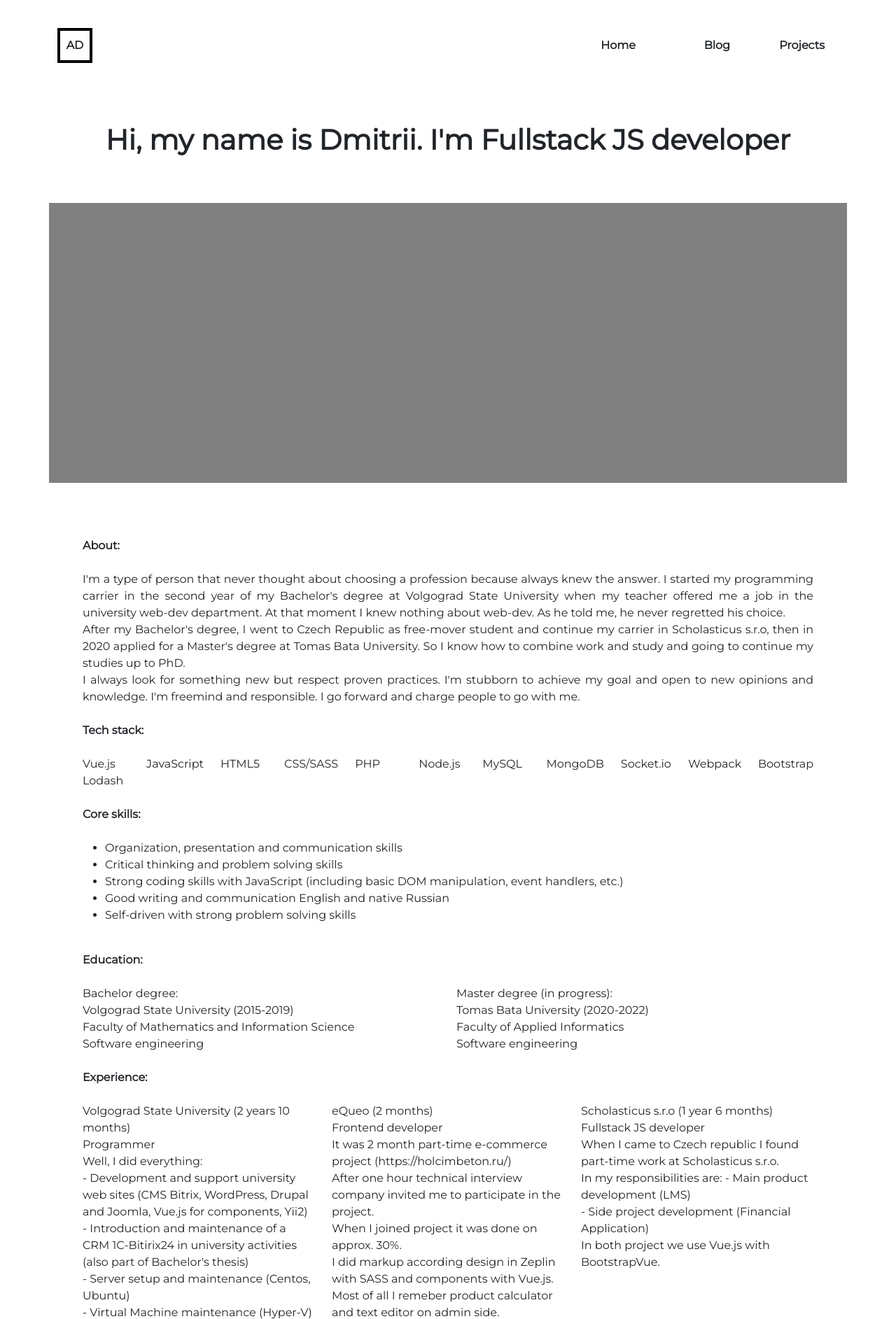
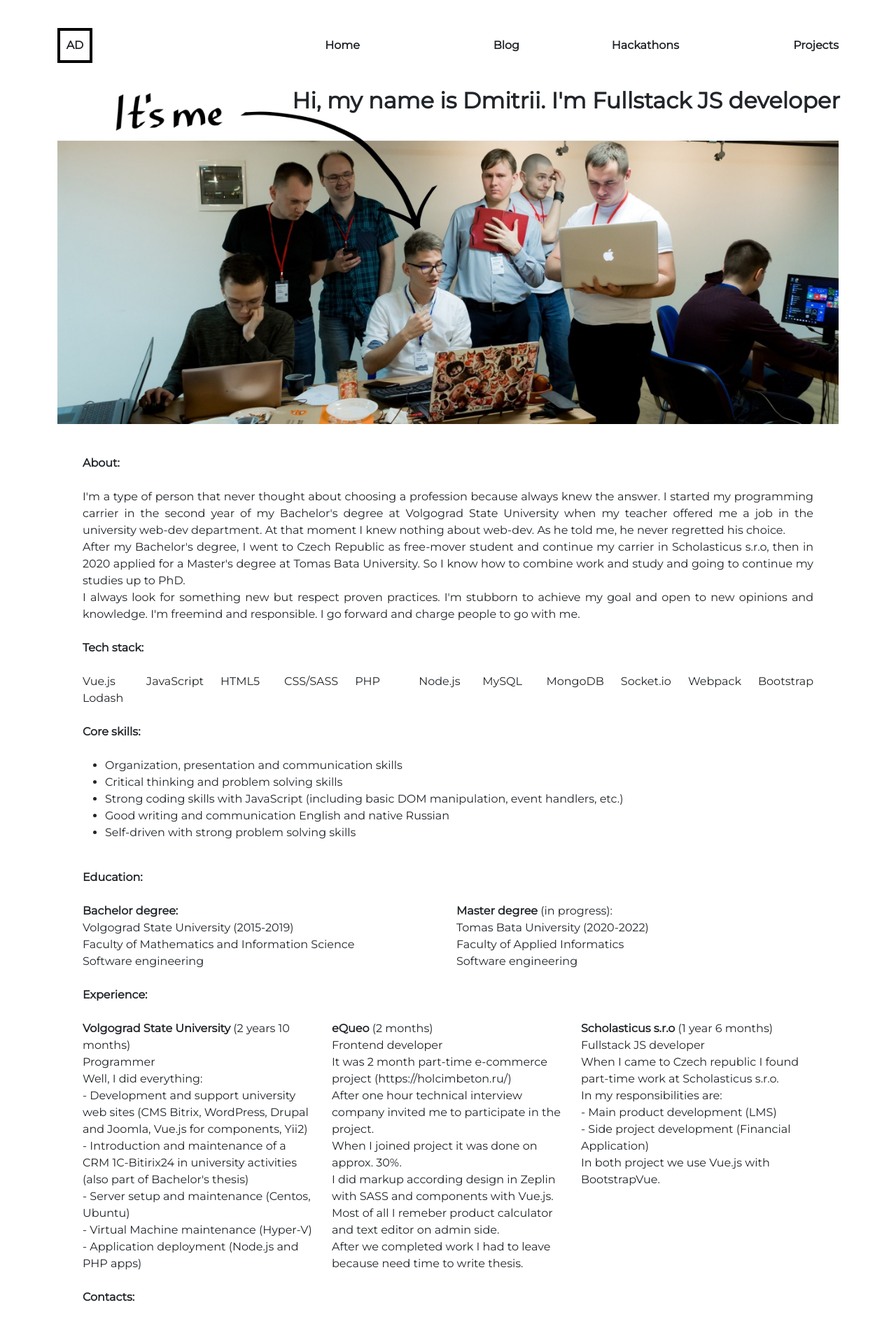
Before and after one commit to pershmaj/averin.web.app, a plain HTML site: page public/index.html in a window 1280 px wide. Shown: the top 1885 px of the page at 70% size. Drawn offline with nearby package versions, Linux system fonts and the light colour scheme; some packages are replaced by stand-ins of ours.

Commit message:
updated photo and markup

```diff
--- a/public/index.html
+++ b/public/index.html
@@ -33,9 +33,10 @@
                             <span class="logo-text">AD</span>
                         </div>
                     </div>
-                    <div class="col-1 header-link">Home</div>
-                    <div class="col-1 header-link">Blog</div>
-                    <div class="col-1 header-link">Projects</div>
+                    <div class="col header-link">Home</div>
+                    <div class="col header-link">Blog</div>
+                    <div class="col header-link">Hackathons</div>
+                    <div class="col header-link">Projects</div>
                 </div>
             </div>
           </div>
@@ -44,9 +45,14 @@
               Hi, my name is Dmitrii. I'm Fullstack JS developer
           </div>
 
-          <div class="container picture"></div>
+          <div class="container picture d-none d-lg-block">
+            <img src="/images/itsmev5.jpg" alt="it's me" class="img-fluid">
+          </div>
+          <div class="container picture d-block d-lg-none px-0">
+            <img src="/images/itsmemobile.jpg" alt="it's me" class="img-fluid">
+          </div>
 
-          <div class="container p-1 p-lg-5 info">
+          <div class="container p-1 p-lg-5 pt-lg-4 info">
               <div class="row chapter mb-4">
                   <div class="col">About:</div>
               </div>
@@ -104,13 +110,13 @@
               </div>
               <div class="row">
                 <div class="col-6">
-                  Bachelor degree:<br>
+                  <b>Bachelor degree:</b><br>
                   Volgograd State University (2015-2019)<br>
                   Faculty of Mathematics and Information Science<br>
                   Software engineering
                 </div>
                 <div class="col-6">
-                  Master degree (in progress):<br>
+                  <b>Master degree</b> (in progress):<br>
                   Tomas Bata University (2020-2022)<br>
                   Faculty of Applied Informatics<br>
                   Software engineering
@@ -122,7 +128,7 @@
               </div>
               <div class="row">
                 <div class="col-12 col-lg-4 mb-2 my-lg-0">
-                  Volgograd State University (2 years 10 months)<br>
+                  <b>Volgograd State University</b> (2 years 10 months)<br>
                   Programmer<br>
                   Well, I did everything:<br>
                   - Development and support university web sites (CMS Bitrix, WordPress, Drupal and Joomla, Vue.js for components, Yii2) <br>
@@ -132,7 +138,7 @@
                   - Application deployment (Node.js and PHP apps)
                 </div>
                 <div class="col-12 col-lg-4 my-2 my-lg-0">
-                  eQueo (2 months)<br>
+                  <b>eQueo</b> (2 months)<br>
                   Frontend developer <br>
                   It was 2 month part-time e-commerce project (https://holcimbeton.ru/) <br>
                   After one hour technical interview company invited me to participate in the project.<br>
@@ -142,14 +148,23 @@
                   After we completed work I had to leave because need time to write thesis.
                 </div>
                 <div class="col-12 col-lg-4 my-2 my-lg-0">
-                  Scholasticus s.r.o (1 year 6 months) <br>
+                  <b>Scholasticus s.r.o</b> (1 year 6 months) <br>
                   Fullstack JS developer <br>
                   When I came to Czech republic I found part-time work at Scholasticus s.r.o. <br>
-                  In my responsibilities are:
+                  In my responsibilities are: <br>
                   - Main product development (LMS) <br>
                   - Side project development (Financial Application) <br>
                   In both project we use Vue.js with BootstrapVue. <br>
 
+                </div>
+              </div>
+
+
+              <div class="row chapter my-4">
+                <div class="col">Contacts:</div>
+              </div>
+              <div class="row">
+                <div class="">
                 </div>
               </div>
           </div>
--- a/public/styles.css
+++ b/public/styles.css
@@ -4,13 +4,13 @@ body {
 
 .header {
     min-height: 72px;
-    padding: 40px 0;
+    padding: 40px 0 15px 0;
     font-weight: bold;
 }
 
 .header-link {
     text-align: right;
-    margin: 0 20px;
+    /* margin: 0 20px; */
 }
 
 .header-link:hover {
@@ -28,18 +28,25 @@ body {
 }
 
 .title {
-    font-size: 2.5rem;
+    font-size: 2rem;
     font-weight: bold;
-    padding: 40px 40px;
-    text-align: center;
-    margin-bottom: 20px;
+    padding: 15px 10px 15px 40px;
+    text-align: right;
+    margin-bottom: -50px;
+    position: relative;
+}
+
+@media only screen and (max-width: 600px) {
+    .title {
+        margin-bottom: -40px;
+    }
 }
 
 .picture {
     width: 100%;
-    height: 400px;
-    background-color: grey;
-    margin-bottom: 30px;
+    /* height: 400px; */
+    /* background-color: grey; */
+    margin-bottom: 20px;
 }
 
 .chapter {
```
Also changed, not shown: firebase.json, public/images/itsme.jpg (added), public/images/itsme2.png (added), public/images/itsme3.jpg (added), public/images/itsmemobile.jpg (added), public/images/itsmev5.jpg (added), 1 other file.
